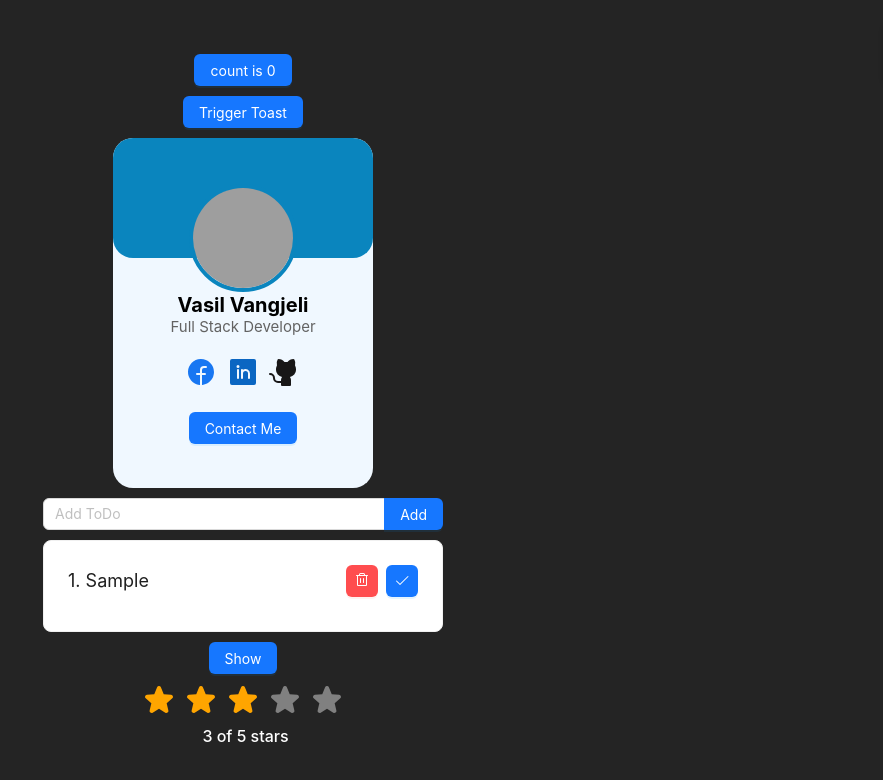
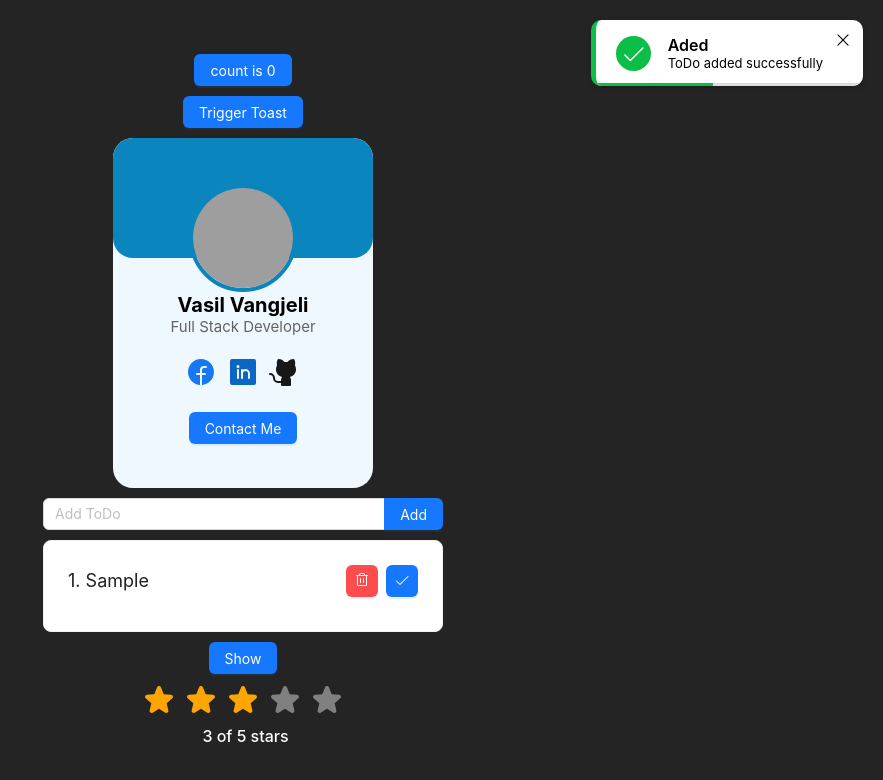
Before and after one commit to vasil14/react-practice-enviroment, a React (Vite) app: page / in a window 1280 px wide. Both pictures are taken after typing "Sample" into the empty fields and a click on the button "Add". Shown: the top 780 px of the page, without its empty margins (397-1280 px from the left). Built offline with nearby package versions, Linux system fonts and the light colour scheme; grey boxes are pictures that could not be loaded.

Commit message:
Toast notification

```diff
--- a/package.json
+++ b/package.json
@@ -18,7 +18,8 @@
     "react": "^18.3.1",
     "react-dom": "^18.3.1",
     "react-router-dom": "^6.27.0",
-    "styled-components": "^6.1.13"
+    "styled-components": "^6.1.13",
+    "uuid": "^11.1.0"
   },
   "devDependencies": {
     "@eslint/js": "^9.13.0",
@@ -32,6 +33,6 @@
     "globals": "^15.11.0",
     "typescript": "~5.6.2",
     "typescript-eslint": "^8.11.0",
-    "vite": "^5.4.10"
+    "vite": "^6.3.5"
   }
 }
--- a/src/App.tsx
+++ b/src/App.tsx
@@ -4,28 +4,24 @@ import ToDoList from './components/ToDoList/ToDoList';
 import Button from './components/Button/Button';
 import ToggleVisibility from './components/ToggleVisibility/ToggleVisibility';
 import Rating from './components/Rating/Rating';
-import Toast from './components/ToastNotification/Toast';
+import { ToastProvider } from './context/ToastContext/ToastContext';
+
 
 const App = () => {
+
   const [count, setCount] = useState<number>(0);
-  const [isVisible, setIsVisible] = useState<boolean>(false);
+
 
   const onClick = () => {
     setCount((prev) => prev + 1);
   };
 
   const triggerToast = () => {
-    setIsVisible(true);
-    setTimeout(() => {
-      setIsVisible(false);
-    }, 5000);
-  };
 
-  const closeToast = () => {
-    setIsVisible(false);
   };
 
   return (
+    <ToastProvider>
       <div
         style={{
           display: 'flex',
@@ -47,14 +43,14 @@ const App = () => {
           role="Full Stack Developer"
           facebook="https://www.facebook.com/vasil.vangjeli"
           linkedin="https://www.linkedin.com/in/vasil-vangjeli-487748232/"
-        github="https://github.com/vangjeli"
+          github="https://github.com/vasil14"
         />
         <ToDoList />
 
         <ToggleVisibility />
         <Rating />
-      <Toast isVisible={isVisible} closeToast={closeToast} type="success" />
       </div>
+    </ToastProvider>
   );
 };
 export default App;
--- a/src/components/ToDoList/ToDoList.tsx
+++ b/src/components/ToDoList/ToDoList.tsx
@@ -1,6 +1,7 @@
 import { Check, Trash } from '@phosphor-icons/react';
 import { Button, Card, Col, Input, Row, Space } from 'antd';
 import { useState } from 'react';
+import { useToast } from '../../context/ToastContext/ToastContext';
 
 interface ToDo {
   text: string;
@@ -8,6 +9,7 @@ interface ToDo {
 }
 
 const ToDoList = () => {
+  const { showToast } = useToast();
   const [todos, setTodos] = useState<ToDo[]>([]);
   const [inputValue, setInputValue] = useState<string>('');
 
@@ -16,10 +18,12 @@ const ToDoList = () => {
     let newTodo = { text: inputValue, status: false };
     setTodos([...todos, newTodo]);
     setInputValue('');
+    showToast('success', 'Aded', 'ToDo added successfully', 3000);
   };
 
   const removeToDo = (index: number) => {
     setTodos(todos.filter((_, i) => i !== index));
+    showToast('success', 'Removed', 'ToDo removed successfully', 3000);
   };
 
   const completeToDo = (index: number) => {
@@ -28,6 +32,7 @@ const ToDoList = () => {
         i === index ? { ...todo, status: !todo.status } : todo
       )
     );
+    showToast('success', 'Done', 'ToDo completed successfully', 3000)
   };
 
   return (
--- a/src/components/ToastNotification/Toast.tsx
+++ /dev/null
@@ -1,69 +0,0 @@
-import {
-  StyledToast,
-  StyledToastContent,
-  StyledToastIcon,
-  StyledToastText,
-  StyledToastTitle,
-  StyledToastClose,
-  StyledToastProgress,
-} from './styles';
-import { Check, ExclamationMark, X } from '@phosphor-icons/react';
-import { StyledToastMessage } from './styles';
-
-interface ToastProps {
-  isVisible: boolean;
-  closeToast: () => void;
-  type: 'success' | 'error' | 'warning';
-}
-
-const ToastType = {
-  success: {
-    status: 'Success',
-    icon: <Check size={25} />,
-    title: 'Succes',
-    message: 'Your changes has been saved!',
-    color: '#0abe46',
-  },
-  error: {
-    status: 'Error',
-    icon: <X size={25} />,
-    title: 'Error',
-    message: 'There was an error while saving your changes!',
-    color: '#ff0000',
-  },
-  warning: {
-    status: 'Warning',
-    icon: <ExclamationMark size={25} />,
-    title: 'Warning',
-    message: 'Are you sure you want to do this?',
-    color: '#ffa500',
-  },
-};
-
-const Toast = ({ isVisible, closeToast, type }: ToastProps) => {
-  return (
-    <StyledToast
-      className={isVisible ? 'active' : ''}
-      color={ToastType[type].color}
-    >
-      <StyledToastContent>
-        <StyledToastIcon color={ToastType[type].color}>
-          {ToastType[type].icon}
-        </StyledToastIcon>
-        <StyledToastText>
-          <StyledToastTitle>{ToastType[type].title}</StyledToastTitle>
-          <StyledToastMessage>{ToastType[type].message}</StyledToastMessage>
-        </StyledToastText>
-        <StyledToastClose>
-          <X size={18} onClick={closeToast} />
-        </StyledToastClose>
-      </StyledToastContent>
-      <StyledToastProgress
-        className={isVisible ? 'active' : ''}
-        color={ToastType[type].color}
-      />
-    </StyledToast>
-  );
-};
-
-export default Toast;
--- /dev/null
+++ b/src/context/ToastContext/ToastContext.tsx
@@ -0,0 +1,61 @@
+import React, { createContext, useContext, useState } from 'react';
+import Toast from './ToastNotification/Toast';
+import { v4 as uuidv4 } from 'uuid';
+
+interface ToastItem {
+  id: string;
+  type: 'success' | 'error' | 'warning';
+  title: string
+  message: string;
+  duration: number;
+}
+
+interface ToastContextProps {
+  showToast: (type: ToastItem['type'], title: string, message: string, duration?: number) => void;
+}
+
+const ToastContext = createContext<ToastContextProps | undefined>(undefined);
+
+export const ToastProvider: React.FC<{ children: React.ReactNode }> = ({ children }) => {
+  const [toasts, setToasts] = useState<ToastItem[]>([]);
+
+  const showToast = (type: ToastItem['type'], title: string, message: string, duration = 3000) => {
+    const id = uuidv4();
+    const newToast: ToastItem = { id, type, title, message, duration };
+    setToasts((prev) => [...prev, newToast]);
+  };
+
+  const removeToast = (id: string) => {
+    setToasts((prev) => prev.filter((toast) => toast.id !== id));
+  };
+
+  return (
+    <ToastContext.Provider value={{ showToast }}>
+      {children}
+      <div style={{
+        position: 'fixed',
+        top: 20,
+        right: 20,
+        display: 'flex',
+        flexDirection: 'column',
+        gap: '10px',
+        zIndex: 9999,
+        height: '100vh',
+      }}>
+        {toasts.map((toast) => (
+          <Toast
+            key={toast.id}
+            {...toast}
+            onClose={removeToast}
+          />
+        ))}
+      </div>
+    </ToastContext.Provider>
+  );
+};
+
+export const useToast = (): ToastContextProps => {
+  const context = useContext(ToastContext);
+  if (!context) throw new Error('useToast must be used within a ToastProvider');
+  return context;
+};
--- /dev/null
+++ b/src/context/ToastContext/ToastNotification/Toast.tsx
@@ -0,0 +1,92 @@
+import {
+  StyledToast,
+  StyledToastContent,
+  StyledToastIcon,
+  StyledToastText,
+  StyledToastTitle,
+  StyledToastClose,
+  StyledToastProgress,
+  StyledToastMessage
+} from './styles';
+import { Check, ExclamationMark, X } from '@phosphor-icons/react';
+import { useEffect, useRef, useState } from 'react';
+
+interface ToastProps {
+  id: string;
+  type: 'success' | 'error' | 'warning';
+  title: string;
+  message: string;
+  duration: number;
+  onClose: (id: string) => void;
+}
+
+const ToastType = {
+  success: {
+    icon: <Check size={25} />,
+    color: '#0abe46',
+  },
+  error: {
+    icon: <X size={25} />,
+    color: '#ff0000',
+  },
+  warning: {
+    icon: <ExclamationMark size={25} />,
+    color: '#ffa500',
+  },
+};
+
+const Toast = ({ id, type, title, message, duration, onClose }: ToastProps) => {
+  const [isVisible, setIsVisible] = useState(true);
+  const closeTimeout = useRef<number | null>(null);
+  const removeTimeout = useRef<number | null>(null);
+
+  useEffect(() => {
+    // Start the fade-out timer
+    closeTimeout.current = setTimeout(() => {
+      setIsVisible(false); // Trigger fade-out animation
+    }, duration);
+
+    return () => {
+      if (closeTimeout.current) clearTimeout(closeTimeout.current);
+      if (removeTimeout.current) clearTimeout(removeTimeout.current);
+    };
+  }, [duration]);
+
+  useEffect(() => {
+    // After visibility is false, wait for CSS transition (e.g. 300ms) before removing
+    if (!isVisible) {
+      removeTimeout.current = setTimeout(() => onClose(id), 300);
+    }
+  }, [isVisible, id, onClose]);
+
+  const handleManualClose = () => {
+    onClose(id);
+  };
+
+  return (
+    <StyledToast className={isVisible ? 'active' : 'inactive'} color={ToastType[type].color}>
+      <StyledToastContent>
+        <StyledToastIcon color={ToastType[type].color}>
+          {ToastType[type].icon}
+        </StyledToastIcon>
+
+        <StyledToastText>
+          <StyledToastTitle>{title}</StyledToastTitle>
+          <StyledToastMessage>{message}</StyledToastMessage>
+        </StyledToastText>
+
+        <StyledToastClose onClick={handleManualClose}>
+          <X size={18} />
+        </StyledToastClose>
+      </StyledToastContent>
+
+      <StyledToastProgress
+        className={isVisible ? 'active' : ''}
+        color={ToastType[type].color}
+        style={{ animationDuration: `${duration}ms` }}
+      />
+    </StyledToast>
+  );
+};
+
+export default Toast;
--- a/src/components/ToastNotification/styles.tsx
+++ b/src/context/ToastContext/ToastNotification/styles.tsx
@@ -1,9 +1,6 @@
 import styled from 'styled-components';
 
 const StyledToast = styled.div`
-  position: fixed;
-  top: 20px;
-  right: 20px;
   background-color: #fff;
   padding: 15px 40px 15px 20px;
   box-shadow: 0 2px 5px rgba(0, 0, 0, 0.2);
```
Also changed, not shown: 1 other file (tests, documents, lock files or other folders). Lines whose indentation alone changed are shown as unchanged.
